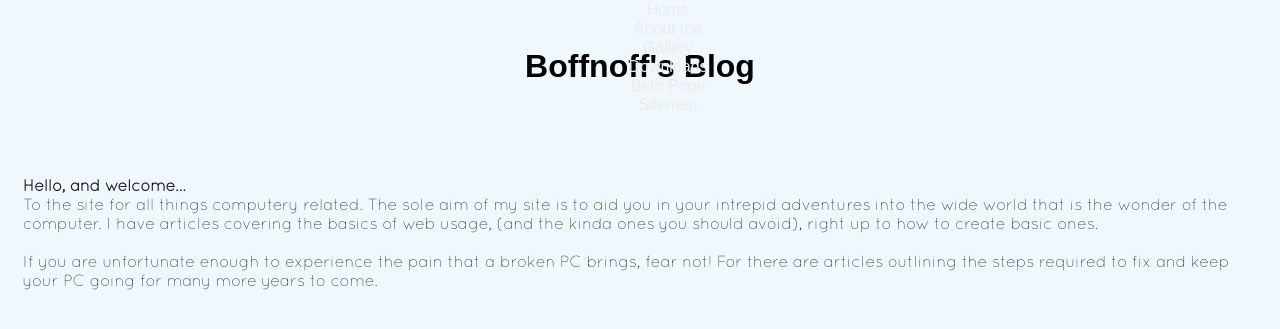
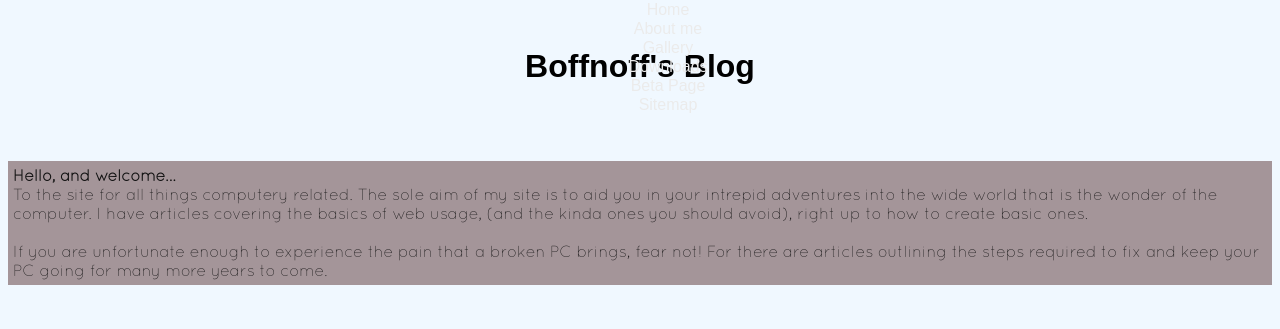
Before and after one commit to boffnoff/boffnoff.github.com, a Jekyll site: the page beta/index.html, which Jekyll copies as it is, in a window 1280 px wide. Shown: the top 329 px of the page. Built offline with Jekyll 4.4.1, drawn with Linux system fonts in a browser that asks for light colours; some web fonts are replaced.

Commit message:
added <div> elemnt

```diff
--- a/beta/index.html
+++ b/beta/index.html
@@ -50,9 +50,10 @@
     <br>
     <br>
 
-<p class="intro">
 
-<strong>
+<div class="intro">
+<p>
+    <strong>
     Hello, and welcome...
     </strong>
     <br>
@@ -65,7 +66,7 @@
     and keep your PC going for many more years to come.
 
     </p>
-
+</div>
 
 
 </body>
```
